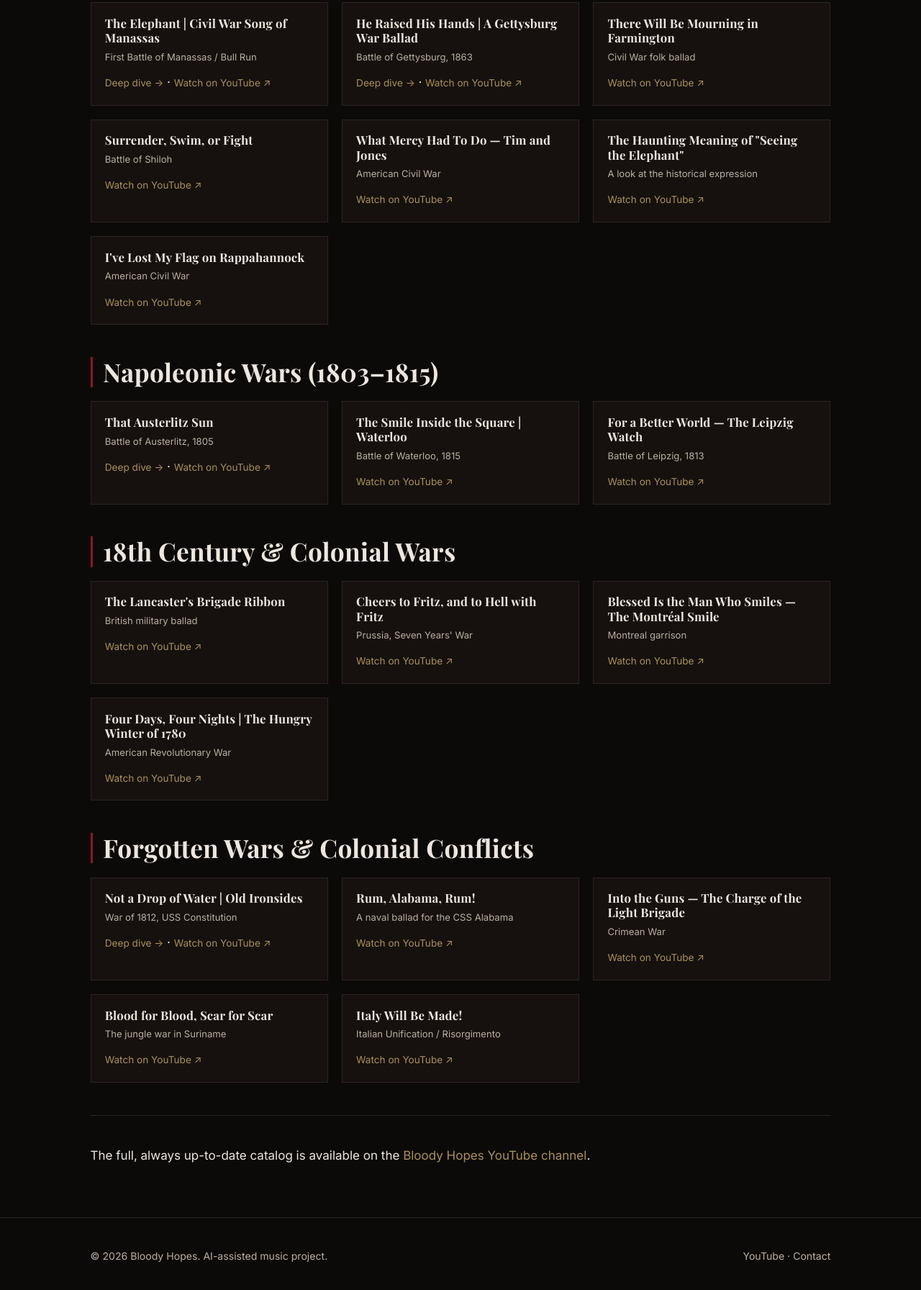
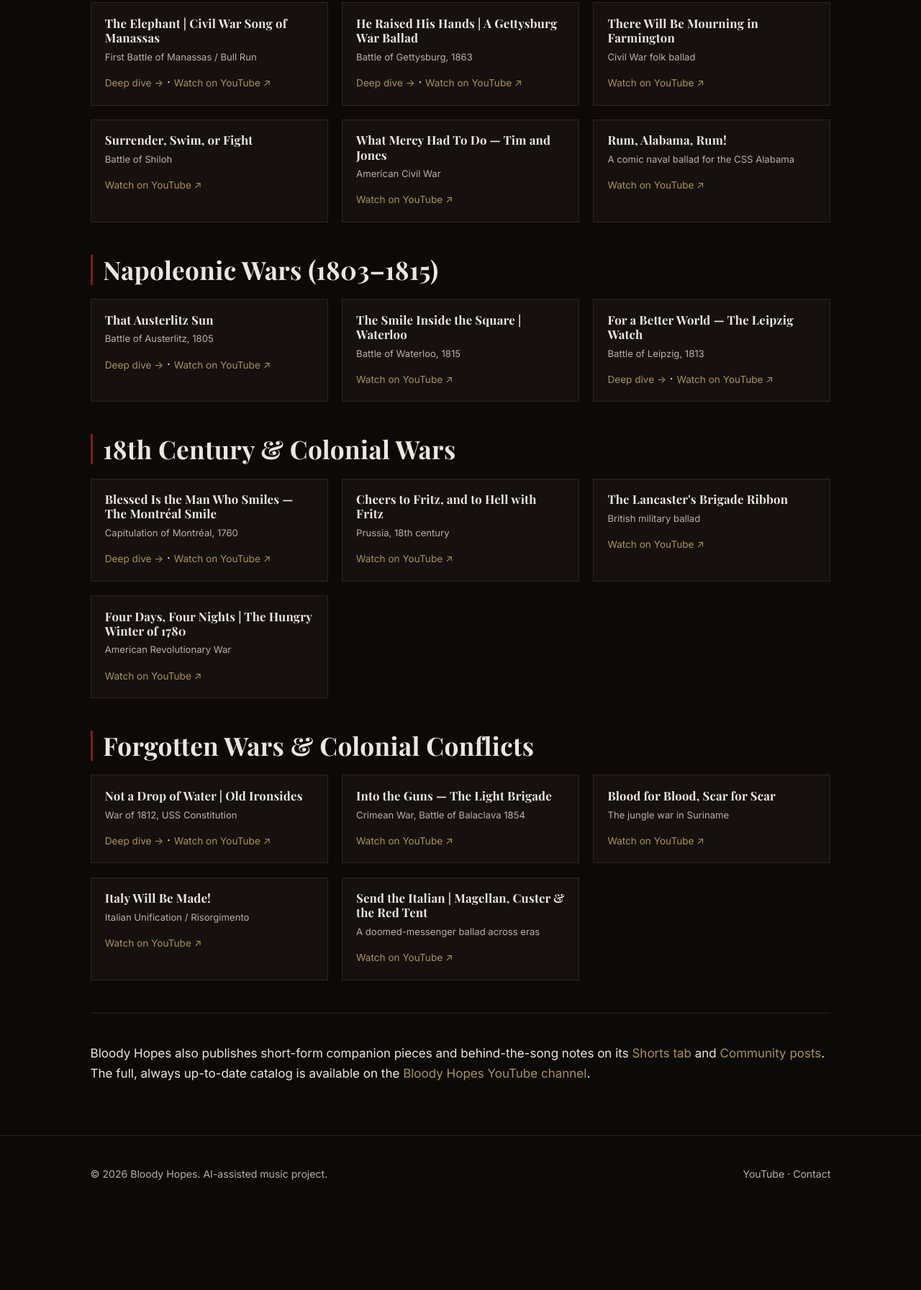
Before and after one commit to re-fagiano/bloodyhopes-site, a plain HTML site: page catalog.html in a window 1280 px wide. Shown: the part 650-2442 px from the top of the page at 72% size. After the commit the page ends 2334 px from the top, so only its background shows below. Drawn offline with nearby package versions, Linux system fonts and the light colour scheme.

Commit message:
Add files via upload

```diff
--- a/catalog.html
+++ b/catalog.html
@@ -18,10 +18,21 @@
     { "@type": "ListItem", "position": 1, "name": "The Elephant | Civil War Song of Manassas", "url": "https://www.youtube.com/watch?v=bbyIk89avks" },
     { "@type": "ListItem", "position": 2, "name": "He Raised His Hands | A Gettysburg War Ballad", "url": "https://www.youtube.com/watch?v=YiL_ux2KBO0" },
     { "@type": "ListItem", "position": 3, "name": "There Will Be Mourning in Farmington", "url": "https://www.youtube.com/watch?v=_GAs8RoY5aQ" },
-    { "@type": "ListItem", "position": 4, "name": "That Austerlitz Sun", "url": "https://www.youtube.com/watch?v=GC8i7x1sBLY" },
-    { "@type": "ListItem", "position": 5, "name": "Not a Drop of Water | Old Ironsides", "url": "https://www.youtube.com/watch?v=QQpcrrdDO78" },
-    { "@type": "ListItem", "position": 6, "name": "The Lancaster's Brigade Ribbon", "url": "https://www.youtube.com/watch?v=yqh8Kv-HqpM" },
-    { "@type": "ListItem", "position": 7, "name": "Italy Will Be Made!", "url": "https://www.youtube.com/watch?v=1u_zYg9XiqE" }
+    { "@type": "ListItem", "position": 4, "name": "Surrender, Swim, or Fight | A Shiloh Civil War Ballad", "url": "https://www.youtube.com/watch?v=e4C7N6VpUn4" },
+    { "@type": "ListItem", "position": 5, "name": "What Mercy Had To Do — Tim and Jones", "url": "https://www.youtube.com/watch?v=Vxu7VI_pOE0" },
+    { "@type": "ListItem", "position": 6, "name": "Rum, Alabama, Rum!", "url": "https://www.youtube.com/watch?v=8HiY7rhUXNw" },
+    { "@type": "ListItem", "position": 7, "name": "That Austerlitz Sun", "url": "https://www.youtube.com/watch?v=GC8i7x1sBLY" },
+    { "@type": "ListItem", "position": 8, "name": "The Smile Inside the Square | Waterloo", "url": "https://www.youtube.com/watch?v=eMexytKl9T4" },
+    { "@type": "ListItem", "position": 9, "name": "For a Better World — The Leipzig Watch", "url": "https://www.youtube.com/watch?v=v4uqbFvXGJg" },
+    { "@type": "ListItem", "position": 10, "name": "Blessed Is the Man Who Smiles — The Montréal Smile", "url": "https://www.youtube.com/watch?v=BFisZhrPufw" },
+    { "@type": "ListItem", "position": 11, "name": "Cheers to Fritz, and to Hell with Fritz", "url": "https://www.youtube.com/watch?v=BTMtW3G_dCc" },
+    { "@type": "ListItem", "position": 12, "name": "The Lancaster's Brigade Ribbon", "url": "https://www.youtube.com/watch?v=yqh8Kv-HqpM" },
+    { "@type": "ListItem", "position": 13, "name": "Four Days, Four Nights | The Hungry Winter of 1780", "url": "https://www.youtube.com/watch?v=9Ny_9fieXJM" },
+    { "@type": "ListItem", "position": 14, "name": "Not a Drop of Water | Old Ironsides", "url": "https://www.youtube.com/watch?v=QQpcrrdDO78" },
+    { "@type": "ListItem", "position": 15, "name": "Into the Guns — The Light Brigade", "url": "https://www.youtube.com/watch?v=N25fbUszx3g" },
+    { "@type": "ListItem", "position": 16, "name": "Blood for Blood, Scar for Scar", "url": "https://www.youtube.com/watch?v=XmNmlIptNho" },
+    { "@type": "ListItem", "position": 17, "name": "Italy Will Be Made!", "url": "https://www.youtube.com/watch?v=1u_zYg9XiqE" },
+    { "@type": "ListItem", "position": 18, "name": "Send the Italian | Magellan, Custer & the Red Tent", "url": "https://www.youtube.com/watch?v=s9oJWd-uYMc" }
   ]
 }
 </script>
@@ -46,7 +57,7 @@
   <div class="container">
     <span class="eyebrow">Catalog</span>
     <h1>All the Ballads, By Era</h1>
-    <p class="lede">The full Bloody Hopes catalog, organized by historical era. Every song links to its YouTube video; the four songs with a dedicated deep dive also have a full historical context page.</p>
+    <p class="lede">The full Bloody Hopes catalog, organized by historical era. Every song links to its YouTube video; six songs also have a dedicated deep-dive page with full historical context.</p>
   </div>
 </section>
 
@@ -80,25 +91,19 @@
         <div class="song-card">
           <h4>Surrender, Swim, or Fight</h4>
           <div class="meta">Battle of Shiloh</div>
-          <a class="watch" href="https://www.youtube.com/results?search_query=%22Surrender%2C+Swim%2C+or+Fight%22+Bloody+Hopes" target="_blank" rel="noopener">Watch on YouTube ↗</a>
+          <a class="watch" href="https://www.youtube.com/watch?v=e4C7N6VpUn4" target="_blank" rel="noopener">Watch on YouTube ↗</a>
         </div>
 
         <div class="song-card">
           <h4>What Mercy Had To Do — Tim and Jones</h4>
           <div class="meta">American Civil War</div>
-          <a class="watch" href="https://www.youtube.com/results?search_query=%22What+Mercy+Had+To+Do%22+Bloody+Hopes" target="_blank" rel="noopener">Watch on YouTube ↗</a>
+          <a class="watch" href="https://www.youtube.com/watch?v=Vxu7VI_pOE0" target="_blank" rel="noopener">Watch on YouTube ↗</a>
         </div>
 
         <div class="song-card">
-          <h4>The Haunting Meaning of "Seeing the Elephant"</h4>
-          <div class="meta">A look at the historical expression</div>
-          <a class="watch" href="https://www.youtube.com/results?search_query=%22Seeing+the+Elephant%22+Bloody+Hopes" target="_blank" rel="noopener">Watch on YouTube ↗</a>
-        </div>
-
-        <div class="song-card">
-          <h4>I've Lost My Flag on Rappahannock</h4>
-          <div class="meta">American Civil War</div>
-          <a class="watch" href="https://www.youtube.com/results?search_query=%22lost+my+flag+on+Rappahannock%22+Bloody+Hopes" target="_blank" rel="noopener">Watch on YouTube ↗</a>
+          <h4>Rum, Alabama, Rum!</h4>
+          <div class="meta">A comic naval ballad for the CSS Alabama</div>
+          <a class="watch" href="https://www.youtube.com/watch?v=8HiY7rhUXNw" target="_blank" rel="noopener">Watch on YouTube ↗</a>
         </div>
 
       </div>
@@ -118,13 +123,14 @@
         <div class="song-card">
           <h4>The Smile Inside the Square | Waterloo</h4>
           <div class="meta">Battle of Waterloo, 1815</div>
-          <a class="watch" href="https://www.youtube.com/results?search_query=%22The+Smile+Inside+the+Square%22+Bloody+Hopes" target="_blank" rel="noopener">Watch on YouTube ↗</a>
+          <a class="watch" href="https://www.youtube.com/watch?v=eMexytKl9T4" target="_blank" rel="noopener">Watch on YouTube ↗</a>
         </div>
 
         <div class="song-card">
           <h4>For a Better World — The Leipzig Watch</h4>
           <div class="meta">Battle of Leipzig, 1813</div>
-          <a class="watch" href="https://www.youtube.com/results?search_query=%22The+Leipzig+Watch%22+Bloody+Hopes" target="_blank" rel="noopener">Watch on YouTube ↗</a>
+          <a class="watch" href="songs/leipzig-watch.html">Deep dive →</a> ·
+          <a class="watch" href="https://www.youtube.com/watch?v=v4uqbFvXGJg" target="_blank" rel="noopener">Watch on YouTube ↗</a>
         </div>
 
       </div>
@@ -135,27 +141,28 @@
       <div class="song-grid">
 
         <div class="song-card">
+          <h4>Blessed Is the Man Who Smiles — The Montréal Smile</h4>
+          <div class="meta">Capitulation of Montréal, 1760</div>
+          <a class="watch" href="songs/montreal-smile.html">Deep dive →</a> ·
+          <a class="watch" href="https://www.youtube.com/watch?v=BFisZhrPufw" target="_blank" rel="noopener">Watch on YouTube ↗</a>
+        </div>
+
+        <div class="song-card">
+          <h4>Cheers to Fritz, and to Hell with Fritz</h4>
+          <div class="meta">Prussia, 18th century</div>
+          <a class="watch" href="https://www.youtube.com/watch?v=BTMtW3G_dCc" target="_blank" rel="noopener">Watch on YouTube ↗</a>
+        </div>
+
+        <div class="song-card">
           <h4>The Lancaster's Brigade Ribbon</h4>
           <div class="meta">British military ballad</div>
           <a class="watch" href="https://www.youtube.com/watch?v=yqh8Kv-HqpM" target="_blank" rel="noopener">Watch on YouTube ↗</a>
         </div>
 
         <div class="song-card">
-          <h4>Cheers to Fritz, and to Hell with Fritz</h4>
-          <div class="meta">Prussia, Seven Years' War</div>
-          <a class="watch" href="https://www.youtube.com/results?search_query=%22Cheers+to+Fritz%22+Bloody+Hopes" target="_blank" rel="noopener">Watch on YouTube ↗</a>
-        </div>
-
-        <div class="song-card">
-          <h4>Blessed Is the Man Who Smiles — The Montréal Smile</h4>
-          <div class="meta">Montreal garrison</div>
-          <a class="watch" href="https://www.youtube.com/results?search_query=%22The+Montreal+Smile%22+Bloody+Hopes" target="_blank" rel="noopener">Watch on YouTube ↗</a>
-        </div>
-
-        <div class="song-card">
           <h4>Four Days, Four Nights | The Hungry Winter of 1780</h4>
           <div class="meta">American Revolutionary War</div>
-          <a class="watch" href="https://www.youtube.com/results?search_query=%22Four+Days%2C+Four+Nights%22+Bloody+Hopes" target="_blank" rel="noopener">Watch on YouTube ↗</a>
+          <a class="watch" href="https://www.youtube.com/watch?v=9Ny_9fieXJM" target="_blank" rel="noopener">Watch on YouTube ↗</a>
         </div>
 
       </div>
@@ -173,21 +180,15 @@
         </div>
 
         <div class="song-card">
-          <h4>Rum, Alabama, Rum!</h4>
-          <div class="meta">A naval ballad for the CSS Alabama</div>
-          <a class="watch" href="https://www.youtube.com/results?search_query=%22Rum%2C+Alabama%2C+Rum%22+Bloody+Hopes" target="_blank" rel="noopener">Watch on YouTube ↗</a>
-        </div>
-
-        <div class="song-card">
-          <h4>Into the Guns — The Charge of the Light Brigade</h4>
-          <div class="meta">Crimean War</div>
-          <a class="watch" href="https://www.youtube.com/results?search_query=%22The+Light+Brigade%22+Bloody+Hopes" target="_blank" rel="noopener">Watch on YouTube ↗</a>
+          <h4>Into the Guns — The Light Brigade</h4>
+          <div class="meta">Crimean War, Battle of Balaclava 1854</div>
+          <a class="watch" href="https://www.youtube.com/watch?v=N25fbUszx3g" target="_blank" rel="noopener">Watch on YouTube ↗</a>
         </div>
 
         <div class="song-card">
           <h4>Blood for Blood, Scar for Scar</h4>
           <div class="meta">The jungle war in Suriname</div>
-          <a class="watch" href="https://www.youtube.com/results?search_query=%22Blood+for+Blood%2C+Scar+for+Scar%22+Bloody+Hopes" target="_blank" rel="noopener">Watch on YouTube ↗</a>
+          <a class="watch" href="https://www.youtube.com/watch?v=XmNmlIptNho" target="_blank" rel="noopener">Watch on YouTube ↗</a>
         </div>
 
         <div class="song-card">
@@ -196,11 +197,17 @@
           <a class="watch" href="https://www.youtube.com/watch?v=1u_zYg9XiqE" target="_blank" rel="noopener">Watch on YouTube ↗</a>
         </div>
 
+        <div class="song-card">
+          <h4>Send the Italian | Magellan, Custer & the Red Tent</h4>
+          <div class="meta">A doomed-messenger ballad across eras</div>
+          <a class="watch" href="https://www.youtube.com/watch?v=s9oJWd-uYMc" target="_blank" rel="noopener">Watch on YouTube ↗</a>
+        </div>
+
       </div>
     </div>
 
     <hr class="rule">
-    <p>The full, always up-to-date catalog is available on the <a href="https://www.youtube.com/@BloodyHopesMusic" target="_blank" rel="noopener">Bloody Hopes YouTube channel</a>.</p>
+    <p>Bloody Hopes also publishes short-form companion pieces and behind-the-song notes on its <a href="https://www.youtube.com/@BloodyHopesMusic/shorts" target="_blank" rel="noopener">Shorts tab</a> and <a href="https://www.youtube.com/@BloodyHopesMusic/community" target="_blank" rel="noopener">Community posts</a>. The full, always up-to-date catalog is available on the <a href="https://www.youtube.com/@BloodyHopesMusic" target="_blank" rel="noopener">Bloody Hopes YouTube channel</a>.</p>
   </div>
 </section>
 
--- a/llms.txt
+++ b/llms.txt
@@ -16,6 +16,8 @@ Bloody Hopes is an AI-assisted music project: song lyrics are written with AI as
 - [That Austerlitz Sun](https://bloodyhopesmusic.example/songs/austerlitz-sun.html): Battle of Austerlitz, Napoleonic Wars, 1805.
 - [He Raised His Hands — A Gettysburg War Ballad](https://bloodyhopesmusic.example/songs/gettysburg-ballad.html): Battle of Gettysburg, 1863.
 - [Not a Drop of Water — Old Ironsides](https://bloodyhopesmusic.example/songs/old-ironsides.html): USS Constitution, War of 1812.
+- [Blessed Is the Man Who Smiles — The Montréal Smile](https://bloodyhopesmusic.example/songs/montreal-smile.html): Capitulation of Montréal, Seven Years' War, 1760.
+- [For a Better World — The Leipzig Watch](https://bloodyhopesmusic.example/songs/leipzig-watch.html): Battle of Leipzig, Napoleonic Wars, 1813.
 
 ## Other resources
 
--- a/sitemap.xml
+++ b/sitemap.xml
@@ -7,4 +7,6 @@
   <url><loc>https://bloodyhopesmusic.example/songs/austerlitz-sun.html</loc><changefreq>monthly</changefreq><priority>0.7</priority></url>
   <url><loc>https://bloodyhopesmusic.example/songs/gettysburg-ballad.html</loc><changefreq>monthly</changefreq><priority>0.7</priority></url>
   <url><loc>https://bloodyhopesmusic.example/songs/old-ironsides.html</loc><changefreq>monthly</changefreq><priority>0.7</priority></url>
+  <url><loc>https://bloodyhopesmusic.example/songs/montreal-smile.html</loc><changefreq>monthly</changefreq><priority>0.7</priority></url>
+  <url><loc>https://bloodyhopesmusic.example/songs/leipzig-watch.html</loc><changefreq>monthly</changefreq><priority>0.7</priority></url>
 </urlset>
```
